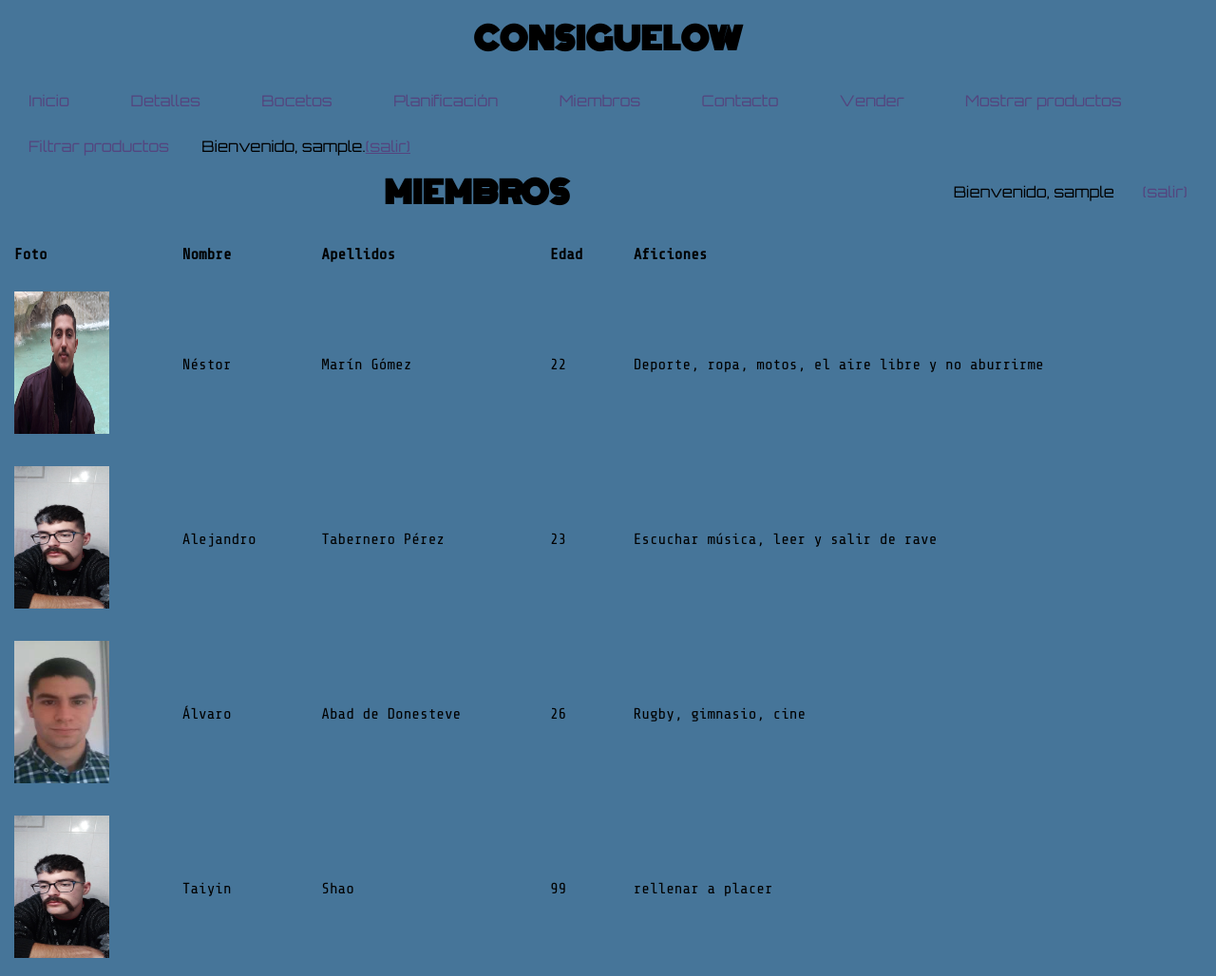
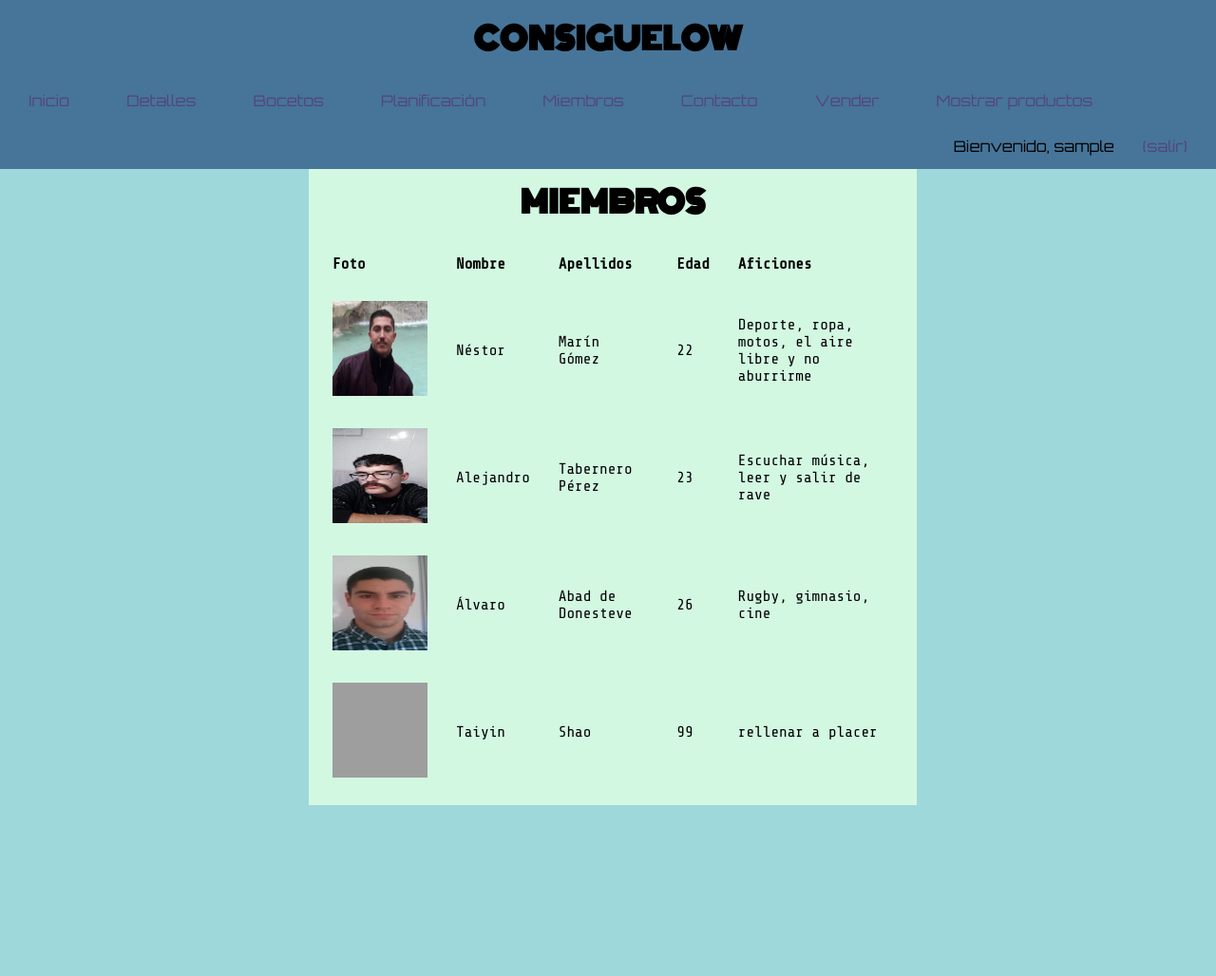
Before and after one commit to netxor17/SWConsiguelow, a PHP site: page /miembros.php in a window 1280 px wide. Shown: the whole page at 95% size. After the commit the page ends 848 px from the top, so only its background shows below. Run offline with PHP 8.4, Linux system fonts and the light colour scheme; the visitor is signed in with stand-in values (Sample User, id 1); grey boxes are pictures that could not be loaded.

Commit message:
Add files via upload

```diff
--- a/bocetos.php
+++ b/bocetos.php
@@ -18,6 +18,7 @@
   ?>
     </header>
     <main>
+
         <p>Descripciones al pie de cada imagen</p>
 
         <img src="Bocetos/Boceto1.png" height=1169 width=850  alt="imagen no disponible">
--- a/includes/FormularioLogin.php
+++ b/includes/FormularioLogin.php
@@ -44,7 +44,9 @@ EOF;
         }
 
         if (count($result) === 0) {
-
+            //echo $nombreUsuario;
+            //echo "<br>";
+            //echo $password;
             $usuario = Usuario::login($nombreUsuario, $password);
             if ( ! $usuario ) {
                 // No se da pistas a un posible atacante
@@ -52,7 +54,6 @@ EOF;
             } else {
                 $_SESSION['login'] = true;
                 $_SESSION['username'] = $nombreUsuario;
-                $_SESSION['idUser'] = $usuario->id;
                 //$_SESSION['esAdmin'] = strcmp($usuario->rol(), 'admin') == 0 ? true : false;
                 $result = 'index.php';
             }
--- a/includes/common/cabecera.php
+++ b/includes/common/cabecera.php
@@ -3,23 +3,9 @@
     <h1>CONSIGUELOW</h1>
     </div>
     <nav>
-    <ul class="menu">
-            <li><a href="index.php?">Inicio</a></li>
-            <li><a href="detalles.php">Detalles</a></li>
-            <li><a href="bocetos.php">Bocetos</a></li>
-            <li><a href="planificacion.php">Planificación</a></li>
-            <li><a href="miembros.php">Miembros</a></li>
-            <li><a href="contacto.php">Contacto</a></li>
-            <li><a href="vender.php">Vender</a></li>
-            <li><a href="mostrarProducto.php">Mostrar productos</a></li>
-            <li><a href="filtrar.php">Filtrar productos</a></li>
-                <?php
-                if (isset($_SESSION['login']) && ($_SESSION["login"]===true) ) {
-                    echo "Bienvenido, " . $_SESSION['username'] . ".<a href='logout.php'>(salir)</a>";
-                }else {
-                    echo "Usuario desconocido. <a href='login.php'>Login</a> <a href='registro.php'>Registro</a>";
-                }
-            ?>
+        <ul class="menu">
+            <li><a href="index.php?">Inicio</a></li><li><a href="detalles.php">Detalles</a></li><li><a href="bocetos.php">Bocetos</a></li><li><a href="planificacion.php">Planificación</a></li><li><a href="miembros.php">Miembros</a></li><li><a href="contacto.php">Contacto</a></li><li><a href="vender.php">Vender</a></li><li><a href="mostrarProducto.php">Mostrar productos</a></li>
+
         </ul>
         <ul class="profile">
             <?php
--- a/includes/config.php
+++ b/includes/config.php
@@ -38,6 +38,7 @@ spl_autoload_register(function ($class) {
 /**
  * Parámetros de conexión a la BD
  */
+
 define('BD_HOST', 'localhost');
 define('BD_NAME', 'consiguelowdb');
 define('BD_USER', 'consiguelowdb');
--- a/includes/funciones.inc
+++ b/includes/funciones.inc
@@ -11,4 +11,10 @@ function url($url){
     return $url;
 }
 
+function console_log( $data ){
+  echo '<script>';
+  echo 'console.log('. json_encode( $data ) .')';
+  echo '</script>';
+}
+
 ?>
--- a/index.php
+++ b/index.php
@@ -40,9 +40,5 @@
        ?>
    </div>
 </div>
-    <footer>
-
-    </footer>
-
 </body>
 </html>
--- a/logout.php
+++ b/logout.php
@@ -20,8 +20,8 @@ require_once __DIR__.'/includes/config.php'; ?>
             //unset($_SESSION['esAdmin']);
             session_destroy();
             echo 'Tu sesión ha finalizado';
-
-        ?>
-            <a href="index.php">Portada</a>
+             ?>
+            </div>
+        </div>
 	</body>
 </html>
--- a/miembros.php
+++ b/miembros.php
@@ -13,8 +13,13 @@
 </head>
 <body>
   <?php
-    require("includes/common/cabecera.php");
-  ?>
+        require("includes/common/cabecera.php");
+        ?>
+        <div id="flex-container">
+     <?php
+        require("includes/common/sidebarIzq.php");
+
+    ?>      <div id="contenido">
 
   <main>
     <h1>MIEMBROS</h1>
@@ -27,28 +32,28 @@
           <th>Aficiones</th>
         </tr>
         <tr>
-          <td> <img src="nestor.png" alt="imagen no disponible" height=150 width=100></td>
+          <td> <img src="img/nestor.png" alt="imagen no disponible" height=150 width=100></td>
           <td>Néstor </td>
           <td>Marín Gómez</td>
           <td>22</td>
           <td>Deporte, ropa, motos, el aire libre y no aburrirme</td>
         </tr>
         <tr>
-          <td ><img src="IMG_20200226_170316_757.jpg" alt="imagen no disponible" height=150 width=100></td>
+          <td ><img src="img/IMG_20200226_170316_757.jpg" alt="imagen no disponible" height=150 width=100></td>
           <td>Alejandro</td>
           <td>Tabernero Pérez</td>
           <td>23</td>
           <td>Escuchar música, leer y salir de rave</td>
         </tr>
         <tr>
-          <td ><img src="alvaro.png" alt="imagen no disponible" height=150 width=100></td>
+          <td ><img src="img/alvaro.png" alt="imagen no disponible" height=150 width=100></td>
           <td>Álvaro</td>
           <td>Abad de Donesteve</td>
           <td>26</td>
           <td>Rugby, gimnasio, cine</td>
         </tr>
         <tr>
-          <td ><img src="IMG_20200226_170316_757.jpg" alt="imagen no disponible" height=150 width=100></td>
+          <td ><img src="Fenelchat.png" alt="imagen no disponible" height=150 width=100></td>
           <td>Taiyin</td>
           <td>Shao</td>
           <td>99</td>
@@ -56,9 +61,11 @@
         </tr>
       </table>
     </main>
-    <footer>
-
-    </footer>
+    </div>
+    <?php
+       require("includes/common/sidebarDer.php");
+       ?>
+   </div>
 
 </body>
 </html>
--- a/mysql/tablas.sql
+++ b/mysql/tablas.sql
@@ -152,7 +152,7 @@ INSERT INTO `pedidos` (`numero`, `fecha`, `cliente`, `producto`, `idPago`, `cant
 --
 -- Table structure for table `productos`
 --
-*/
+
 CREATE TABLE `productos` (
   `id` int(10) UNSIGNED NOT NULL,
   `idVendedor` int(9) NOT NULL,
--- a/styles/style.css
+++ b/styles/style.css
@@ -37,8 +37,9 @@ h1{
 }
 
 .logo {
-    padding-top: 50px;
+    padding-top: 0px;
     text-align: center;
+
 }
 nav{
   font-family: "Orbitron", arial;
@@ -92,7 +93,9 @@ table, th, td {
     padding: 10px;
     float: left;
     width: 50%;
-    height: 700px;
+    height: 100%;
+    min-height: 670px;
+    height: 100%;
     background-color: #9ED8DB;
     margin: auto;
 }
@@ -112,7 +115,9 @@ table, th, td {
 #sidebar-right {
     float: left;
     width: 50%;
-    height: 700px;
+    height: 100%;
+    min-height: 670px;
+    height: 100%;
     background-color: #9ED8DB;
     margin: auto;
 }
@@ -120,7 +125,9 @@ table, th, td {
 #contenido {
     padding: 10px;
     float: left;
-    min-height: 600px;
+    min-height: 670px;
+    /*max-height: 670px;*/
+    height: 100%;
     width: 100%;
     background-color: #D3F8E2;
 
@@ -159,3 +166,26 @@ input[type=submit]:hover {
   width: 100%;
   border: none;
 }
+fieldset{
+  border: none;
+}
+fieldset button{
+  width: 100%;
+  background-color: #176087;
+  color: white;
+  padding: 14px 20px;
+  margin: 12px 0;
+  border: none;
+  border-radius: 4px;
+  cursor: pointer;
+  font-size: 18px;
+
+}
+
+fieldset button:hover{
+  background-color: #124E74;
+}
+
+td img{
+  max-height: 100px;
+}
```
Also changed, not shown: contacto.php (+4 -8 lines), detalles.php (+14 -10 lines), detallesPedido.php (+32 -3 lines), includes/FormularioVender.php (+19 -4 lines), includes/Producto.php (+0 -9 lines), mostrarProducto.php (+1 -25 lines), planificacion.php (+15 -10 lines), vender.php (+10 -1 lines).
